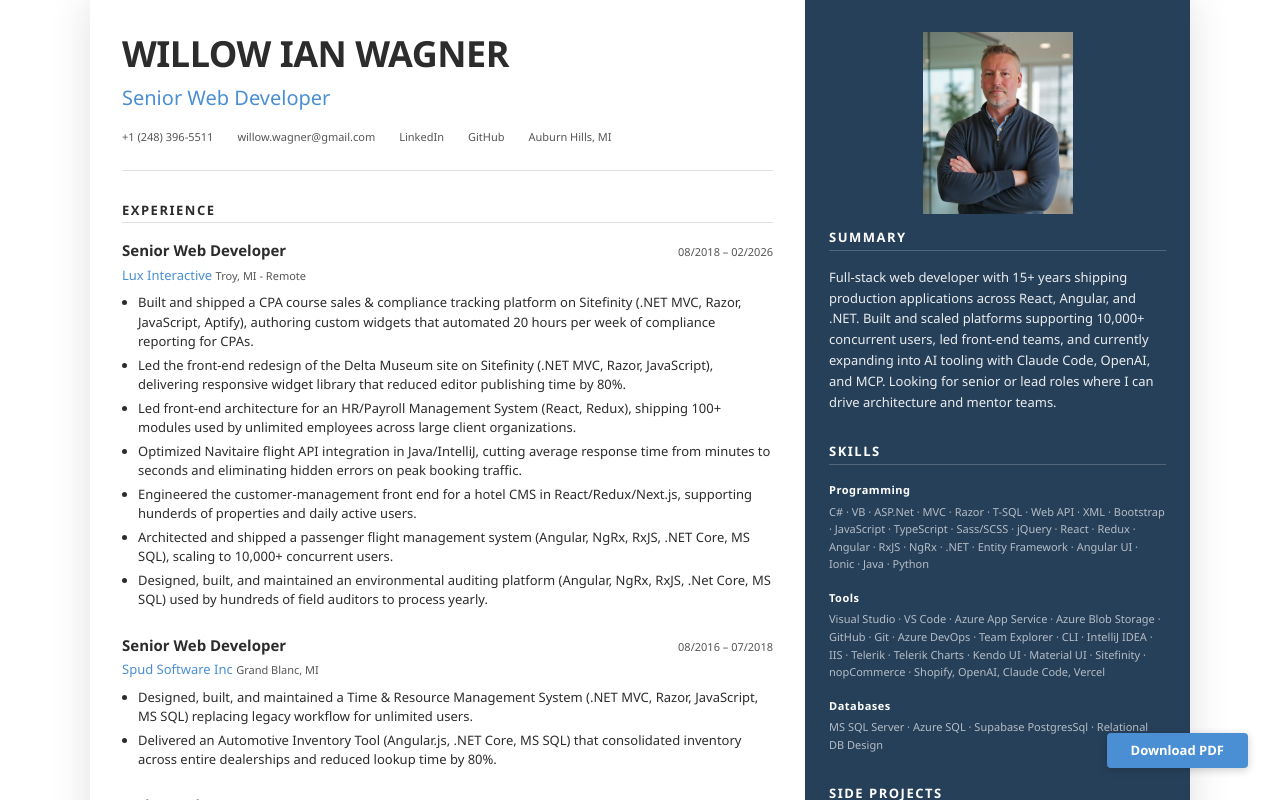
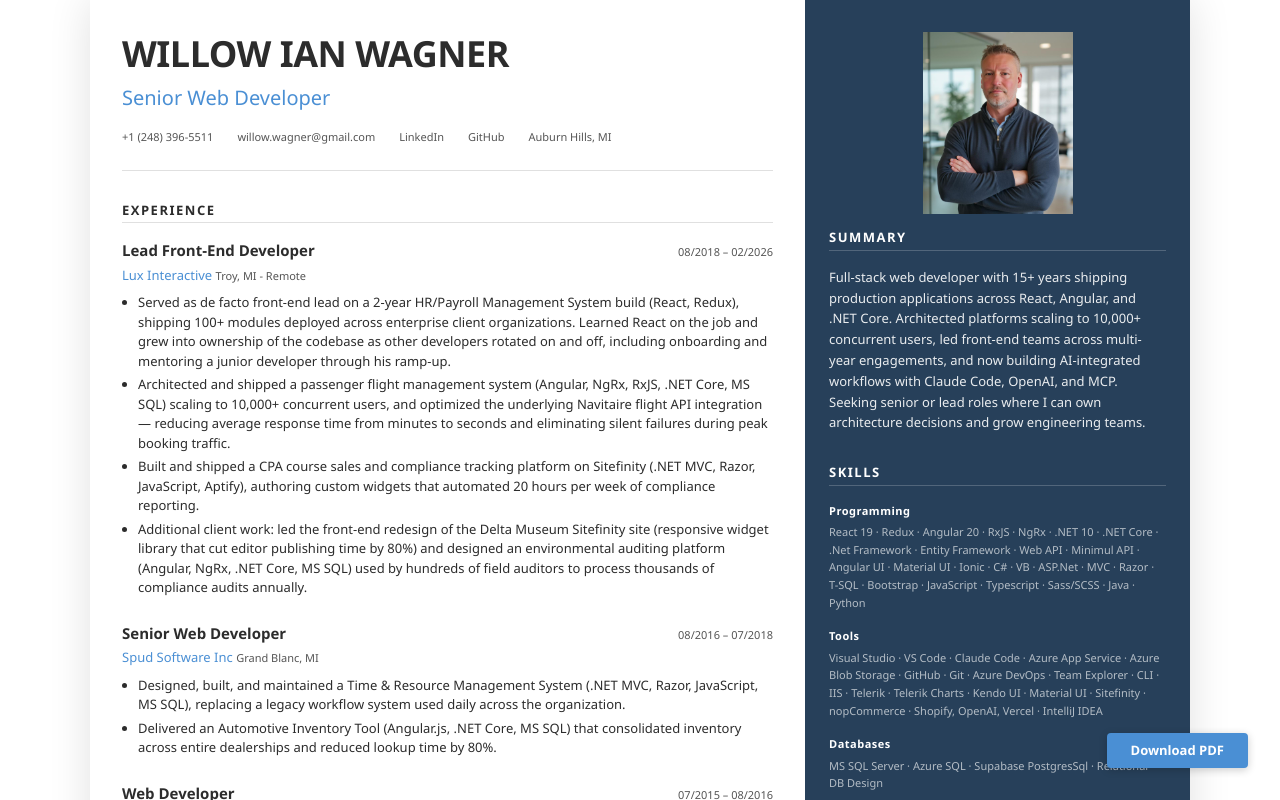
Before and after one commit to wwagner4719/willow-resume-react, a React (Vite) app: page / in a window 1280 px wide. Shown: the top 800 px of the page. Built offline with nearby package versions, Linux system fonts and the light colour scheme; no server answers.

Commit message:
update resume data

```diff
--- a/src/data/resume.ts
+++ b/src/data/resume.ts
@@ -1,62 +1,62 @@
-import mcpCertPdf from '../assets/MCP_Servers_OpenAi_Certificate.pdf'
+import mcpCertPdf from "../assets/MCP_Servers_OpenAi_Certificate.pdf";
 
 export const contact = {
-  name: 'Willow Ian Wagner',
-  title: 'Senior Web Developer',
-  phone: '+1 (248) 396-5511',
-  email: 'willow.wagner@gmail.com',
-  linkedin: 'https://www.linkedin.com/in/willowwagner/',
-  github: 'https://github.com/wwagner4719',
-  location: 'Auburn Hills, MI',
-}
+  name: "Willow Ian Wagner",
+  title: "Senior Web Developer",
+  phone: "+1 (248) 396-5511",
+  email: "willow.wagner@gmail.com",
+  linkedin: "https://www.linkedin.com/in/willowwagner/",
+  github: "https://github.com/wwagner4719",
+  location: "Auburn Hills, MI",
+};
 
-export const summary =
-  `Full-stack web developer with 15+ years shipping production applications across React, Angular, and .NET.
-  Built and scaled platforms supporting 10,000+ concurrent users, led front-end teams, and currently expanding
-  into AI tooling with Claude Code, OpenAI, and MCP. Looking for senior or lead roles where I can drive architecture and mentor teams.`
+export const summary = `Full-stack web developer with 15+ years shipping production applications across React,
+Angular, and .NET Core. Architected platforms scaling to 10,000+ concurrent users, led
+front-end teams across multi-year engagements, and now building AI-integrated workflows
+with Claude Code, OpenAI, and MCP. Seeking senior or lead roles where I can own
+architecture decisions and grow engineering teams.`;
 
 export const achievements = [
   {
-    title: 'Enhanced Application Efficiency',
+    title: "Enhanced Application Efficiency",
     description:
-      'Implemented new functionalities increasing web application efficiency by 50% at Statclash Inc.',
+      "Implemented new functionalities increasing web application efficiency by 50% at Statclash Inc.",
   },
   {
-    title: 'Scalable Architecture Design',
+    title: "Scalable Architecture Design",
     description:
-      'Developed scalable architecture supporting 10,000+ concurrent users for Fleet Management System.',
+      "Developed scalable architecture supporting 10,000+ concurrent users for Fleet Management System.",
   },
   {
-    title: 'Increased User Engagement',
+    title: "Increased User Engagement",
     description:
-      'Successfully redesigned UI/UX, boosting user engagement by 20% for Daily Fantasy Sports app.',
+      "Successfully redesigned UI/UX, boosting user engagement by 20% for Daily Fantasy Sports app.",
   },
-]
+];
 
 export const experience = [
   {
-    title: "Senior Web Developer",
+    title: "Lead Front-End Developer",
     company: "Lux Interactive",
     location: "Troy, MI - Remote",
     start: "08/2018",
     end: "02/2026",
     bullets: [
-      `Built and shipped a CPA course sales & compliance tracking platform on Sitefinity (.NET MVC,  Razor, JavaScript, Aptify),
-      authoring custom widgets that automated 20 hours per week of compliance reporting for CPAs.`,
-      `Led the front-end redesign of the Delta Museum site on Sitefinity (.NET MVC,
-       Razor, JavaScript), delivering responsive widget library that reduced editor
-       publishing time by 80%.`,
-      `Led front-end architecture for an HR/Payroll Management System (React, Redux),
-       shipping 100+ modules used by unlimited employees across large client organizations.`,
-      `Optimized Navitaire flight API integration in Java/IntelliJ, cutting average response time from minutes to seconds
-      and eliminating hidden errors on peak booking traffic.`,
-      `Engineered the customer-management front end for a hotel CMS in React/Redux/Next.js,
-      supporting hunderds of properties and daily active users.`,
-      `Architected and shipped a passenger flight management system (Angular,
-      NgRx, RxJS, .NET Core, MS SQL),  scaling to 10,000+ concurrent users.`,
-      `Designed, built, and maintained an environmental auditing platform (Angular,
-      NgRx, RxJS, .Net Core, MS SQL)
-      used by hundreds of field auditors to process yearly.`,
+      `Served as de facto front-end lead on a 2-year HR/Payroll Management System build (React,
+      Redux), shipping 100+ modules deployed across enterprise client organizations. Learned
+      React on the job and grew into ownership of the codebase as other developers rotated on
+      and off, including onboarding and mentoring a junior developer through his ramp-up.`,
+      `Architected and shipped a passenger flight management system (Angular, NgRx, RxJS,
+      .NET Core, MS SQL) scaling to 10,000+ concurrent users, and optimized the underlying
+      Navitaire flight API integration — reducing average response time from minutes to seconds
+      and eliminating silent failures during peak booking traffic.`,
+      `Built and shipped a CPA course sales and compliance tracking platform on Sitefinity (.NET
+      MVC, Razor, JavaScript, Aptify), authoring custom widgets that automated 20 hours per
+      week of compliance reporting.`,
+      `Additional client work: led the front-end redesign of the Delta Museum Sitefinity site
+      (responsive widget library that cut editor publishing time by 80%) and designed an
+      environmental auditing platform (Angular, NgRx, .NET Core, MS SQL) used by hundreds of
+      field auditors to process thousands of compliance audits annually.`,
     ],
   },
   {
@@ -66,9 +66,8 @@ export const experience = [
     start: "08/2016",
     end: "07/2018",
     bullets: [
-      `Designed, built, and maintained a Time & Resource Management System  (.NET
-       MVC, Razor, JavaScript, MS SQL)
-      replacing legacy workflow for unlimited users.`,
+      `Designed, built, and maintained a Time & Resource Management System (.NET MVC, Razor, JavaScript, MS SQL),
+      replacing a legacy workflow system used daily across the organization.`,
       `Delivered an Automotive Inventory Tool (Angular.js, .NET Core, MS SQL)
       that consolidated inventory across entire dealerships and reduced lookup time by 80%.`,
     ],
@@ -95,7 +94,7 @@ export const experience = [
     end: "06/2015",
     bullets: [
       `Built and tested internal healthcare management apps (ASP.NET 4.0/4.5, MS SQL 2014)
-      used for patient intake, claims processing.`,
+      supporting patient intake, claims processing, and provider records workflows.`,
       `Delivered N-tier features end-to-end (Services, DTO, BLL, DAL, stored procs), shipping multiple features into production.`,
     ],
   },
@@ -116,34 +115,78 @@ export const experience = [
 
 export const education = [
   {
-    degree: 'Bachelor of IT Programming',
-    school: 'American Intercontinental University',
-    location: 'Hoffman Estates, IL',
-    start: '03/2007',
-    end: '02/2008',
+    degree: "Bachelor of IT Programming",
+    school: "American Intercontinental University",
+    location: "Hoffman Estates, IL",
+    start: "03/2007",
+    end: "02/2008",
   },
   {
-    degree: 'Associate of Business Administration',
-    school: 'American Intercontinental University',
-    location: 'Hoffman Estates, IL',
-    start: '02/2005',
-    end: '02/2007',
+    degree: "Associate of Business Administration",
+    school: "American Intercontinental University",
+    location: "Hoffman Estates, IL",
+    start: "02/2005",
+    end: "02/2007",
   },
-]
+];
 
 export const skills = {
   Programming: [
-    'C#', 'VB', 'ASP.Net', 'MVC', 'Razor', 'T-SQL', 'Web API', 'XML',
-    'Bootstrap', 'JavaScript', 'TypeScript', 'Sass/SCSS', 'jQuery',
-    'React', 'Redux', 'Angular', 'RxJS', 'NgRx', '.NET', 'Entity Framework',
-    'Angular UI', 'Ionic', 'Java', 'Python',
+    "React 19",
+    "Redux",
+    "Angular 20",
+    "RxJS",
+    "NgRx",
+    ".NET 10",
+    ".NET Core",
+    ".Net Framework",
+    "Entity Framework",
+    "Web API",
+    "Minimul API",
+    "Angular UI",
+    "Material UI",
+    "Ionic",
+    "C#",
+    "VB",
+    "ASP.Net",
+    "MVC",
+    "Razor",
+    "T-SQL",
+    "Bootstrap",
+    "JavaScript",
+    "Typescript",
+    "Sass/SCSS",
+    "Java",
+    "Python",
   ],
   Tools: [
-    'Visual Studio', 'VS Code', 'Azure App Service','Azure Blob Storage','GitHub', 'Git','Azure DevOps', 'Team Explorer', 'CLI', 'IntelliJ IDEA', 'IIS',
-    'Telerik', 'Telerik Charts', 'Kendo UI', 'Material UI', 'Sitefinity', 'nopCommerce', 'Shopify, OpenAI, Claude Code, Vercel',
+    "Visual Studio",
+    "VS Code",
+    "Claude Code",
+    "Azure App Service",
+    "Azure Blob Storage",
+    "GitHub",
+    "Git",
+    "Azure DevOps",
+    "Team Explorer",
+    "CLI",
+    "IIS",
+    "Telerik",
+    "Telerik Charts",
+    "Kendo UI",
+    "Material UI",
+    "Sitefinity",
+    "nopCommerce",
+    "Shopify, OpenAI,  Vercel",
+    "IntelliJ IDEA"
   ],
-  Databases: ['MS SQL Server', 'Azure SQL', 'Supabase PostgresSql', 'Relational DB Design'],
-}
+  Databases: [
+    "MS SQL Server",
+    "Azure SQL",
+    "Supabase PostgresSql",
+    "Relational DB Design",
+  ],
+};
 
 export const petProjects = [
   {
@@ -159,17 +202,19 @@ export const petProjects = [
   {
     name: "Ecommerce Projects",
     url: "https://gnarlysidewalks.com",
-    description: "Developed with Shopify. All product images created with Midjourney",
+    description:
+      "Developed with Shopify. All product images created with Midjourney",
     start: "01/2023",
     end: "Present",
   },
 ];
 
-export const recentCourses = [{
-  title:'MCP Servers Made Easy with Python and OpenAI Agents',
-  link: mcpCertPdf
-},
-{
-  title:'Vibe Coding Claude Code Workshop'
-}
-]
+export const recentCourses = [
+  {
+    title: "MCP Servers Made Easy with Python and OpenAI Agents",
+    link: mcpCertPdf,
+  },
+  {
+    title: "Vibe Coding Claude Code Workshop",
+  },
+];
```
